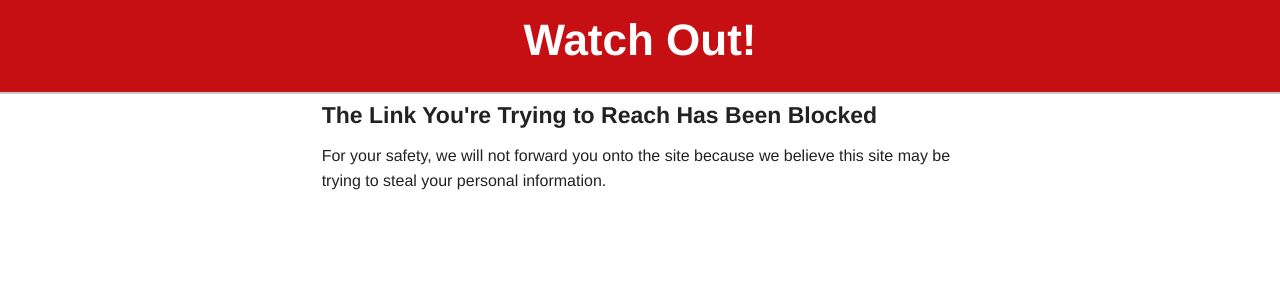
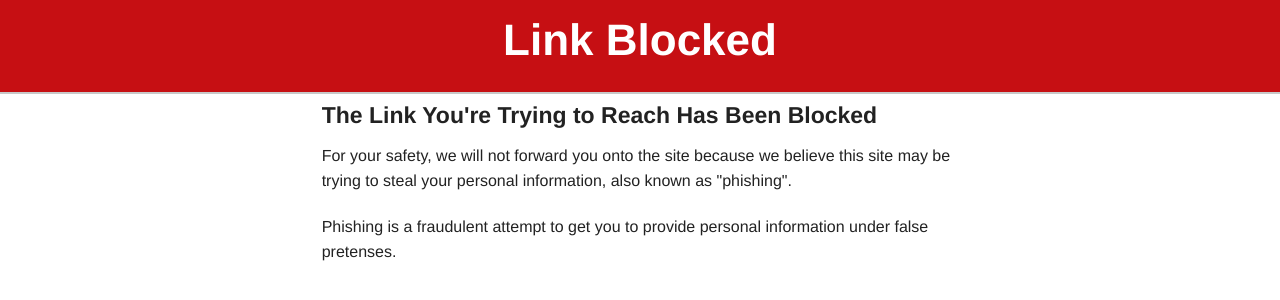
Before and after one commit to strongriley/opendns-challenges, a Django app: template 1_shortener/templates/phish.html in a window 1280 px wide. Shown: the top 300 px of the page. Run offline with Django 3.2, Linux system fonts and the light colour scheme; the template is opened without the code that fills it, so the values that code supplies are empty.

Commit message:
Improved copy
Phishing definition taken from OpenDNS :)

```diff
--- a/1_shortener/templates/phish.html
+++ b/1_shortener/templates/phish.html
@@ -1,7 +1,7 @@
 {% extends 'base.html' %}
 
-{% block title%}Safety Alert{% endblock %}
-{% block header-title %}Watch Out!{% endblock %}
+{% block title%}Link Blocked{% endblock %}
+{% block header-title %}Link Blocked{% endblock %}
 
 {% block header-class %}error{% endblock %}
 
@@ -12,7 +12,11 @@
             <p>
             For your safety, we will not forward you onto the site because
             we believe this site may be trying to steal your personal
-            information.
+            information, also known as "phishing".
+            </p>
+            <p>
+            Phishing is a fraudulent attempt to get you to provide
+            personal information under false pretenses.
             </p>
         </div>
     </div>
```
